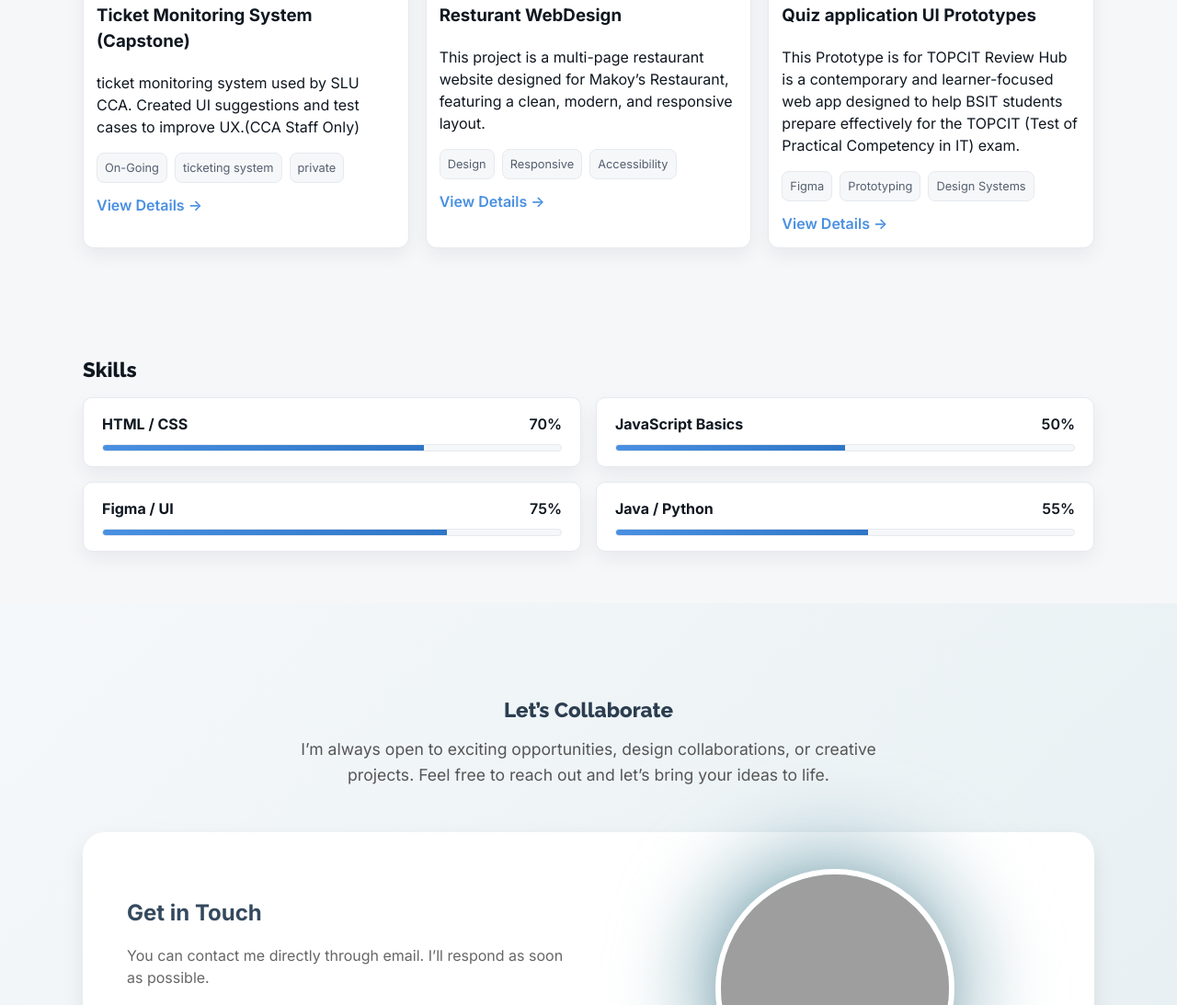
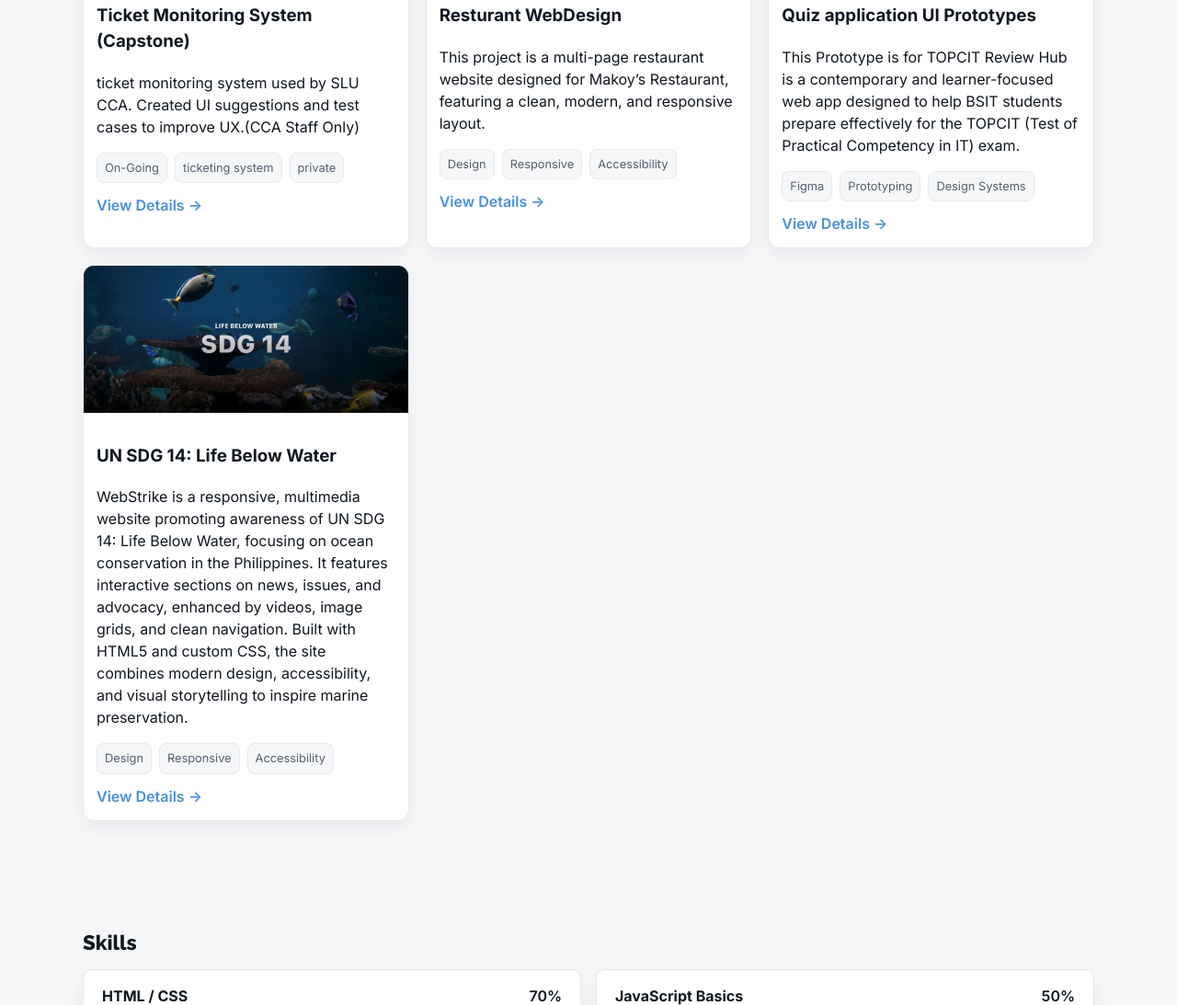
Before and after one commit to mrkarvn/markarvindcportfolio, a plain HTML site: page index.html in a window 1280 px wide. Shown: the part 1258-2351 px from the top of the page at 92% size. Drawn offline with Linux system fonts and the light colour scheme; grey boxes are pictures that could not be loaded.

Commit message:
next project

```diff
--- a/index.html
+++ b/index.html
@@ -134,6 +134,22 @@
               <a class="link-more" href="https://www.figma.com/design/tELlqZ0gB8FkzkmqU5Jjq8/testapp?node-id=0-1&t=GObSDoeCR44W6bFI-1" aria-label="View details for UI Prototypes">View Details →</a>
             </div>
           </article>
+
+                    <!-- Project 4 -->
+          <article class="project-card" aria-labelledby="p4-title">
+            <img src="advocacy.png" alt="Screenshot of Project Two" class="project-image" />
+            <div class="project-body">
+              <h3 id="p4-title">UN SDG 14: Life Below Water</h3>
+              <p class="project-desc">WebStrike is a responsive, multimedia website promoting awareness of UN SDG 14: Life Below Water, focusing on ocean conservation in the Philippines. It features interactive sections on news, issues, and advocacy, enhanced by videos, image grids, and clean navigation. Built with HTML5 and custom CSS, the site combines modern design, accessibility, and visual storytelling to inspire marine preservation.</p>
+              <div class="tags">
+                <span class="tag">Design</span>
+                <span class="tag">Responsive</span>
+                <span class="tag">Accessibility</span>
+              </div>
+              <a class="link-more" href="https://webtechprojectadvocacy-3pe7h65zr-mark-arvins-projects.vercel.app/" aria-label="View details for Portfolio Redesign">View Details →</a>
+            </div>
+          </article>
+
         </div>
       </div>
     </section>
```
Also changed, not shown: advocacy.png (added).
